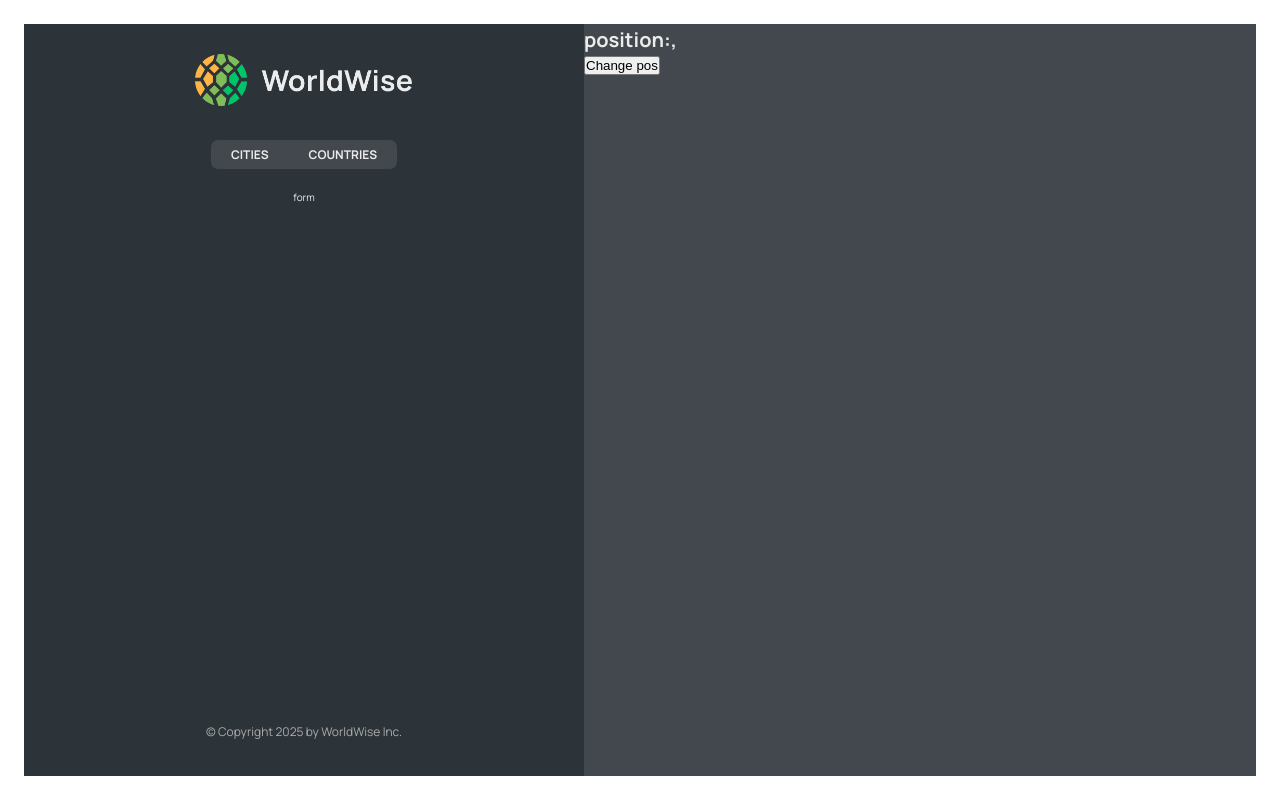
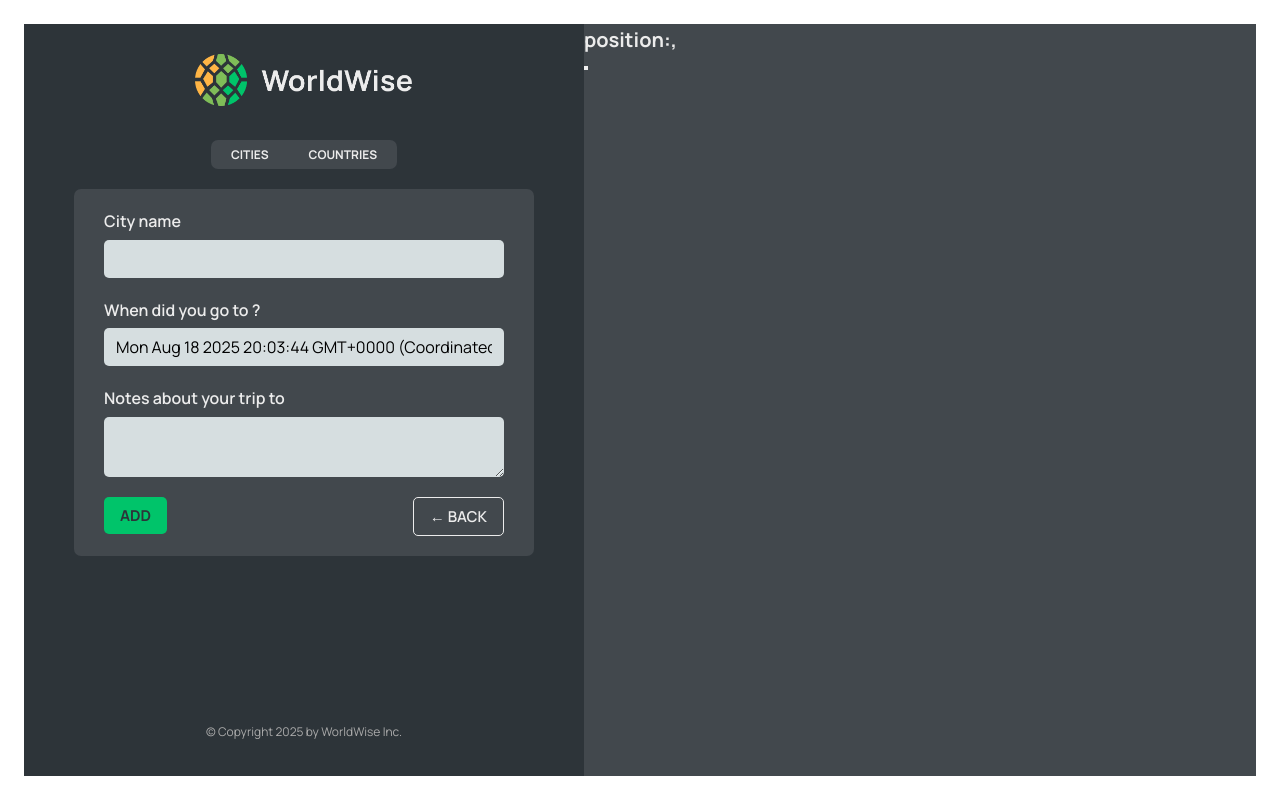
Before and after one commit to Sattarkhan37/WorldWise, a React (Vite) app: page /app/form in a window 1280 px wide. Built offline with nearby package versions, Linux system fonts and the light colour scheme; data requests are answered from the project's data file.

Commit message:
Implemented Programatic Navigation

```diff
--- a/src/App.jsx
+++ b/src/App.jsx
@@ -8,7 +8,8 @@
 import Login from "./pages/Login";
 import CityList from "./components/CityList";
 import CountryList from "./components/CountryList";
-import City from "./components/City"
+import City from "./components/City";
+import Form from "./components/Form";
 const BASE_URL = "http://localhost:8000";
 function App() {
   const [cities, setCities] = useState([]);
@@ -44,12 +45,12 @@
             path="cities"
             element={<CityList cities={cities} isLoading={isLoading} />}
           />
-          <Route path="cities/:id" element={<City/>}/>
+          <Route path="cities/:id" element={<City />} />
           <Route
             path="countries"
             element={<CountryList cities={cities} isLoading={isLoading} />}
           />
-          <Route path="form" element={<p>form </p>} />
+          <Route path="form" element={<Form />} />
         </Route>
         <Route path="*" element={<PageNotFound />} />
       </Routes>
--- /dev/null
+++ b/src/components/Button.jsx
@@ -0,0 +1,12 @@
+import styles from "./Button.module.css";
+function Button({ children, onClick, type }) {
+  return (
+    <div>
+      <button onClick={onClick} className={`${styles.btn} ${styles[type]}`}>
+        {children}
+      </button>
+    </div>
+  );
+}
+
+export default Button;
--- a/src/components/Form.jsx
+++ b/src/components/Form.jsx
@@ -1,8 +1,9 @@
 // "https://api.bigdatacloud.net/data/reverse-geocode-client?latitude=0&longitude=0"
 
 import { useState } from "react";
-
+import Button from "./Button";
 import styles from "./Form.module.css";
+import { useNavigate } from "react-router-dom";
 
 export function convertToEmoji(countryCode) {
   const codePoints = countryCode
@@ -13,6 +14,7 @@
 }
 
 function Form() {
+  const navigate = useNavigate();
   const [cityName, setCityName] = useState("");
   const [country, setCountry] = useState("");
   const [date, setDate] = useState(new Date());
@@ -49,8 +51,16 @@
       </div>
 
       <div className={styles.buttons}>
-        <button>Add</button>
-        <button>&larr; Back</button>
+        <Button type="primary">Add</Button>
+        <Button
+          type="back"
+          onClick={(e) => {
+            e.preventDefault();
+            navigate(-1);
+          }}
+        >
+          &larr; Back
+        </Button>
       </div>
     </form>
   );
--- a/src/components/Map.jsx
+++ b/src/components/Map.jsx
@@ -1,11 +1,12 @@
-import { useSearchParams } from "react-router-dom";
+import { useNavigate, useSearchParams } from "react-router-dom";
 import styles from "./Map.module.css";
 function Map() {
+  const navigate = useNavigate();
   const [searchParams, setSearchParams] = useSearchParams();
   const lat = searchParams.get("lat");
   const lng = searchParams.get("lng");
   return (
-    <div className={styles.mapContainer}>
+    <div className={styles.mapContainer} onClick={() => navigate("form")}>
       <h1>
         position:{lat},{lng}
       </h1>
@@ -13,9 +14,7 @@
         onClick={() => {
           setSearchParams({ lat: 23, lng: 44 });
         }}
-      >
-        Change pos
-      </button>
+      ></button>
     </div>
   );
 }
```
